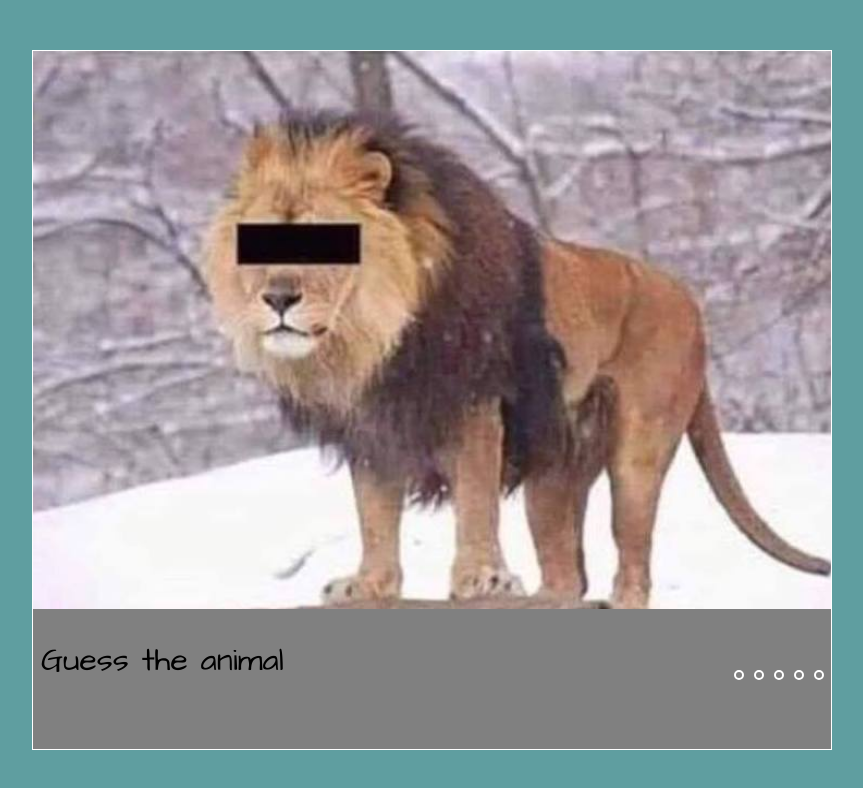
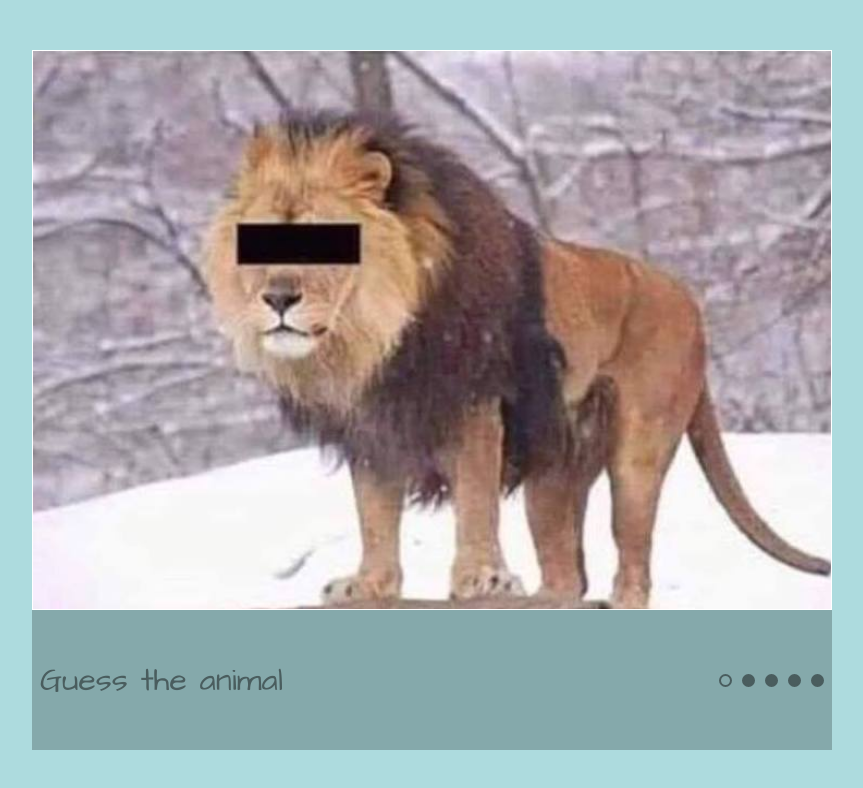
Before and after one commit to orla90/cssMemSlider, a plain HTML site: page cssMemSlider/index.html in a window 1280 px wide. Shown: the whole page, without its empty margins (208-1071 px from the left). Drawn offline with Linux system fonts and the light colour scheme.

Commit message:
feat: add hover effects to controls (Sun, May 08, 2022  15:49:45 PM)

```diff
--- a/cssMemSlider/index.html
+++ b/cssMemSlider/index.html
@@ -23,23 +23,33 @@
           <input type="radio" name="control" id="btn4" />
           <input type="radio" name="control" id="btn5" />
 
+          <div class="wrapper__nav">
+            <div class="navigator">
+              <label for="btn1" class="bar bar1"></label>
+              <label for="btn2" class="bar bar2"></label>
+              <label for="btn3" class="bar bar3"></label>
+              <label for="btn4" class="bar bar4"></label>
+              <label for="btn5" class="bar bar5"></label>
+            </div>
+          </div>
+
           <div class="slide active">
             <div class="img-wrapper">
               <img src="./assets/images/lion.jpeg" alt="" />
             </div>
-            <span class="slide-text">Guess the animal</span>
+            <span class="slide-text single-line">Guess the animal</span>
           </div>
           <div class="slide">
             <div class="img-wrapper">
               <img src="./assets/images/bird.png" alt="" />
             </div>
-            <span class="slide-text">Birds at 5 AM</span>
+            <span class="slide-text single-line">Birds at 5 AM</span>
           </div>
           <div class="slide">
             <div class="img-wrapper">
               <img src="./assets/images/cat.jpeg" alt="" />
             </div>
-            <span class="slide-text"
+            <span class="slide-text two-line"
               >I put an orange on my cat and now he looks like an egg</span
             >
           </div>
@@ -47,22 +57,19 @@
             <div class="img-wrapper">
               <img src="./assets/images/dog.jpeg" alt="" />
             </div>
-            <span class="slide-text">Cookie...must...get...COOKIE!</span>
+            <span class="slide-text single-line"
+              >Cookie...must...get...COOKIE!</span
+            >
           </div>
           <div class="slide">
             <div class="img-wrapper">
               <img src="./assets/images/monkey.jpeg" alt="" />
             </div>
-            <span class="slide-text">Waiter: How's the food?<br />Me:</span>
+            <span class="slide-text two-line"
+              >Waiter: How's the food?<br />Me:</span
+            >
           </div>
         </div>
-      </div>
-      <div class="navigator">
-        <label for="btn1" class="bar"></label>
-        <label for="btn2" class="bar"></label>
-        <label for="btn3" class="bar"></label>
-        <label for="btn4" class="bar"></label>
-        <label for="btn5" class="bar"></label>
       </div>
     </div>
   </body>
--- a/cssMemSlider/style.css
+++ b/cssMemSlider/style.css
@@ -9,7 +9,7 @@ html {
 }
 
 body {
-  background: cadetblue;
+  background: #addbde;
   font-family: "Architects Daughter", cursive;
   font-size: 3.2rem;
 }
@@ -23,41 +23,48 @@ body {
   margin: auto;
   display: flex;
   flex-direction: column;
+  background-color: #85a9ab;
 }
 
 .wrapper__img {
   overflow: hidden;
   width: 800px;
   height: 700px;
-  background: gray;
-  border: 1px solid white;
+  /* background: ; */
 }
 
 .img-wrapper {
   width: 100%;
   height: 80%;
+  border: 1px solid white;
+}
+
+.wrapper__nav {
+  position: absolute;
+  left: 100%;
+  bottom: 1%;
+  transform: translate(-100%);
+  padding: 8% 1% 7% 0%;
+  background: #85a9ab;
 }
 
 .navigator {
-  position: absolute;
   display: flex;
-  left: 99%;
-  bottom: 10%;
-  transform: translate(-100%);
 }
 
 .bar {
-  height: 10px;
-  width: 10px;
+  height: 13px;
+  width: 13px;
   cursor: pointer;
-  background: gray;
-  border: 2px solid white;
+  background: #4a5d5e;
+  border: 2px solid #4a5d5e;
   border-radius: 100%;
   margin-left: 10px;
 }
 
 .bar:hover {
   background: white;
+  border: 2px solid white;
 }
 
 input[type="radio"] {
@@ -81,9 +88,16 @@ input[type="radio"] {
 .slide-text {
   width: 800px;
   height: 20%;
-  padding: 4% 20% 4% 1%;
-  vertical-align: top;
-  line-height: 4rem;
+  padding: 4% 25% 4% 1%;
+  color: #4a5d5e;
+}
+
+.single-line {
+  padding: 6% 25% 6% 1%;
+}
+
+.two-line {
+  padding: 4% 25% 4% 1%;
 }
 
 img {
@@ -110,3 +124,23 @@ img {
 #btn5:checked ~ .active {
   margin-left: -80%;
 }
+
+#btn1:checked ~ .wrapper__nav> .navigator> .bar1 {
+    background: #85a9ab;
+}
+
+#btn2:checked ~ .wrapper__nav> .navigator> .bar2 {
+    background: #85a9ab;
+}
+
+#btn3:checked ~ .wrapper__nav> .navigator> .bar3 {
+    background: #85a9ab;
+}
+
+#btn4:checked ~ .wrapper__nav> .navigator> .bar4 {
+    background: #85a9ab;
+}
+
+#btn5:checked ~ .wrapper__nav> .navigator> .bar5 {
+    background: #85a9ab;
+}
```
